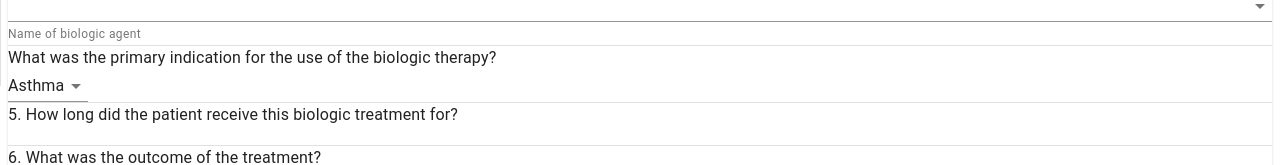
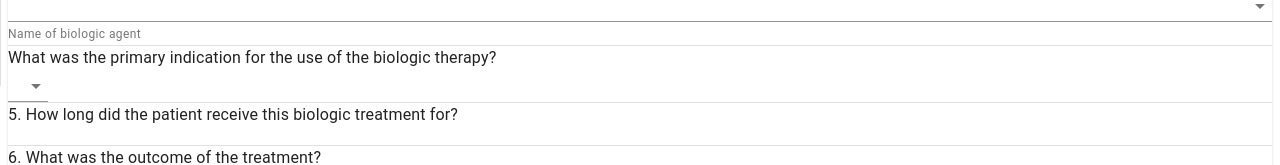
Before and after one commit to UCL/UKPID-level3-app, a Next.js app: page / in a window 1280 px wide. Shown: the part 714-879 px from the top of the page. Built offline with nearby package versions, Linux system fonts and the light colour scheme.

Commit message:
Make select in question4 a controlled component

```diff
--- a/components/trainee-network/question4.js
+++ b/components/trainee-network/question4.js
@@ -1,4 +1,4 @@
-import React from 'react';
+import React, { useState } from 'react';
 
 import FormControl from '@material-ui/core/FormControl';
 import MenuItem from '@material-ui/core/MenuItem';
@@ -12,9 +12,14 @@ const question4Text = 'What was the primary indication for the use of the '
 
 const Question4Prompt = () => <Typography>{question4Text}</Typography>;
 
-const Question4Data = () => (
+const Question4Data = () => {
+  const [indication, setIndication] = useState('');
+  return (
     <FormControl>
-    <Select value="asthma">
+      <Select
+        value={indication}
+        onChange={(event) => setIndication(event.target.value)}
+      >
         {
           q4MenuData.map((item) => (
             <MenuItem key={item.id} value={item.value}>{item.label}</MenuItem>
@@ -22,6 +27,7 @@ const Question4Data = () => (
         }
       </Select>
     </FormControl>
-);
+  )
+};
 
 export { Question4Prompt, Question4Data };
```
Lines whose indentation alone changed are shown as unchanged.
